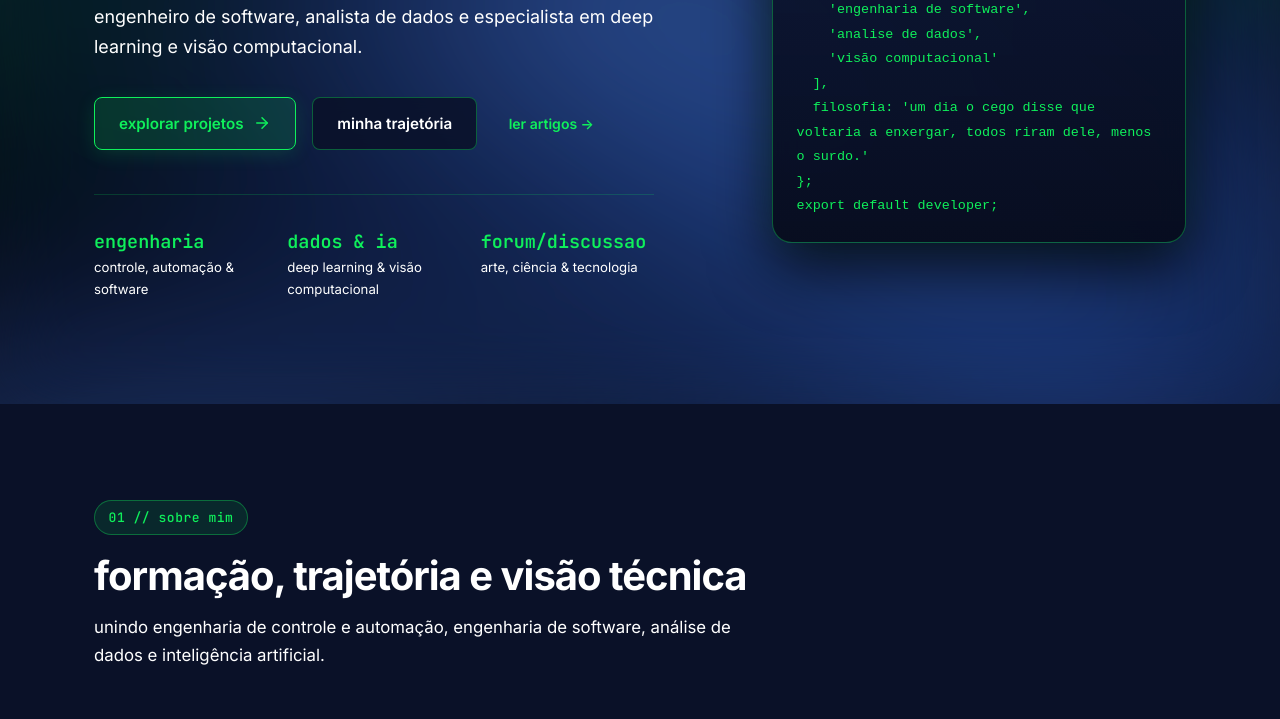
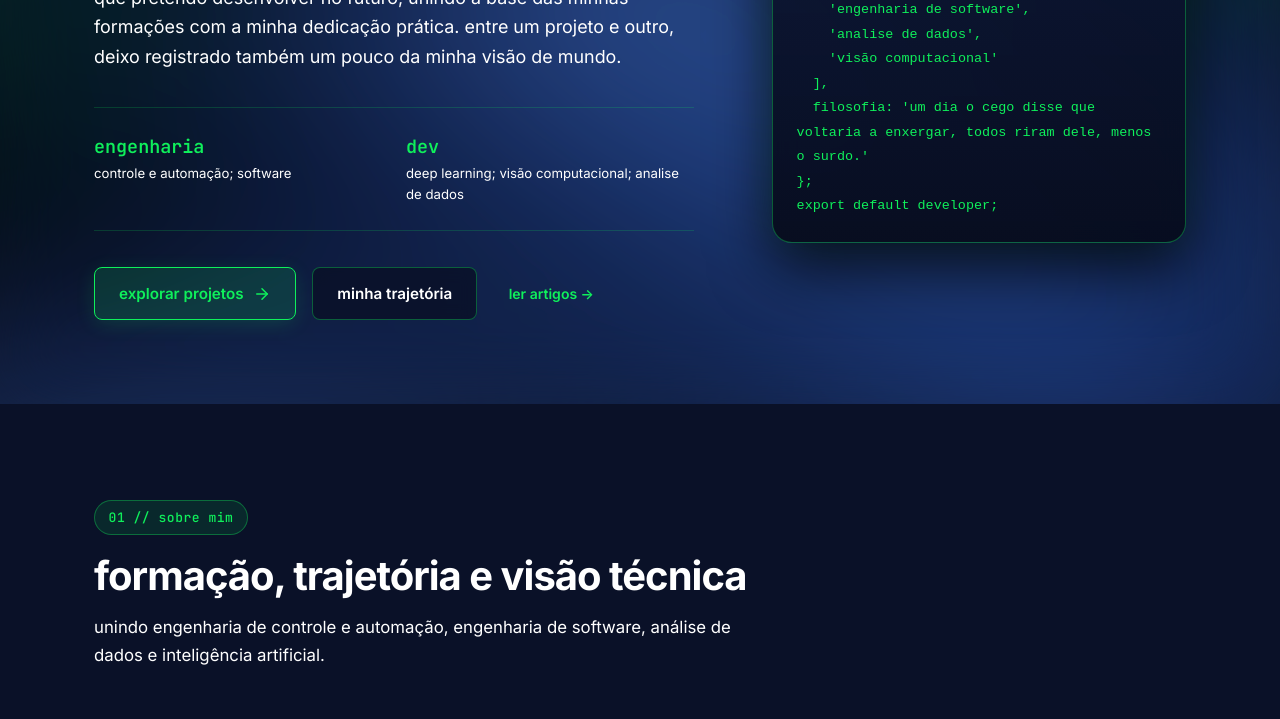
Before and after one commit to geovanikalil/geovanikalil-site, a plain HTML site: page index.html in a window 1280 px wide. Shown: the part 396-1115 px from the top of the page. Drawn offline with Linux system fonts and the light colour scheme.

Commit message:
atualiza textos e layout

```diff
--- a/assets/css/styles.css
+++ b/assets/css/styles.css
@@ -516,20 +516,21 @@ pre,
   color: var(--accent-terminal);
 }
 
+.hero-metrics {
+  display: grid;
+  grid-template-columns: repeat(2, minmax(0, 1fr));
+  gap: 1.5rem;
+  padding: 1.5rem 0;
+  margin-bottom: 2.25rem;
+  border-top: 1px solid var(--border-subtle);
+  border-bottom: 1px solid var(--border-subtle);
+  max-width: 600px;
+}
+
 .hero-actions {
   display: flex;
   flex-wrap: wrap;
   gap: 1rem;
-  margin-bottom: 2.75rem;
-}
-
-.hero-metrics {
-  display: grid;
-  grid-template-columns: repeat(3, minmax(0, 1fr));
-  gap: 1.25rem;
-  padding-top: 2rem;
-  border-top: 1px solid var(--border-subtle);
-  max-width: 560px;
 }
 
 .metric-value {
--- a/assets/js/data.js
+++ b/assets/js/data.js
@@ -8,7 +8,7 @@ window.SITE_DATA = {
     pt: {
       nav: {
         home: 'início',
-        about: 'sobre mim',
+        about: 'gk',
         projects: 'projetos',
         articles: 'artigos',
         contact: 'contato',
@@ -18,16 +18,14 @@ window.SITE_DATA = {
         status: 'disponível para novos projetos e colaborações técnicas',
         title: 'geovani kALiL // the wired',
         description:
-          'olá, eu sou <strong>Geovani Kalil</strong>. engenheiro de controle e automação, engenheiro de software, analista de dados e especialista em deep learning e visão computacional.',
+          'eu sou <strong>Geovani Kalil</strong>. reúno aqui os estudos, os projetos e as ideias que pretendo desenvolver no futuro, unindo a base das minhas formações com a minha dedicação prática. entre um projeto e outro, deixo registrado também um pouco da minha visão de mundo.',
         btnProjects: 'explorar projetos',
         btnAbout: 'minha trajetória',
         btnArticles: 'ler artigos →',
         metric1Value: 'engenharia',
-        metric1Label: 'controle, automação & software',
-        metric2Value: 'dados & ia',
-        metric2Label: 'deep learning & visão computacional',
-        metric3Value: 'forum/discussao',
-        metric3Label: 'arte, ciência & tecnologia',
+        metric1Label: 'controle e automação; software',
+        metric2Value: 'dev',
+        metric2Label: 'deep learning; visão computacional; analise de dados',
       },
       about: {
         eyebrow: '01 // sobre mim',
@@ -90,7 +88,7 @@ window.SITE_DATA = {
     en: {
       nav: {
         home: 'home',
-        about: 'about me',
+        about: 'gk',
         projects: 'projects',
         articles: 'articles',
         contact: 'contact',
@@ -100,16 +98,14 @@ window.SITE_DATA = {
         status: 'available for new projects and technical collaborations',
         title: 'geovani kALiL // the wired',
         description:
-          'hello, i am <strong>Geovani Kalil</strong>. control and automation engineer, software engineer, data analyst, and specialist in deep learning and computer vision.',
+          'i am <strong>Geovani Kalil</strong>. i gather here the studies, projects, and ideas i intend to develop in the future, combining the foundation of my academic backgrounds with my hands-on dedication. between one project and another, i also record a bit of my worldview.',
         btnProjects: 'explore projects',
         btnAbout: 'my journey',
         btnArticles: 'read articles →',
         metric1Value: 'engineering',
-        metric1Label: 'control, automation & software',
-        metric2Value: 'data & ai',
-        metric2Label: 'deep learning & computer vision',
-        metric3Value: 'forum/discussion',
-        metric3Label: 'art, science & technology',
+        metric1Label: 'control and automation; software',
+        metric2Value: 'dev',
+        metric2Label: 'deep learning; computer vision; data analysis',
       },
       about: {
         eyebrow: '01 // about me',
--- a/index.html
+++ b/index.html
@@ -43,7 +43,7 @@
       <div class="nav-right">
         <nav class="nav-links" id="nav-links" aria-label="navegação principal">
           <a href="#inicio" class="nav-link active" data-i18n="nav.home">início</a>
-          <a href="#sobre" class="nav-link" data-i18n="nav.about">sobre mim</a>
+          <a href="#sobre" class="nav-link" data-i18n="nav.about">gk</a>
           <a href="#projetos" class="nav-link" data-i18n="nav.projects">projetos</a>
           <a href="#artigos" class="nav-link" data-i18n="nav.articles">artigos</a>
           <a href="#contato" class="nav-link" data-i18n="nav.contact">contato</a>
@@ -82,8 +82,19 @@
           </h1>
 
           <p class="hero-description" data-i18n="hero.description">
-            olá, eu sou <strong>Geovani Kalil</strong>. engenheiro de controle e automação, engenheiro de software, analista de dados e especialista em deep learning e visão computacional.
+            eu sou <strong>Geovani Kalil</strong>. reúno aqui os estudos, os projetos e as ideias que pretendo desenvolver no futuro, unindo a base das minhas formações com a minha dedicação prática. entre um projeto e outro, deixo registrado também um pouco da minha visão de mundo.
           </p>
+
+          <div class="hero-metrics">
+            <div>
+              <div class="metric-value" data-i18n="hero.metric1Value">engenharia</div>
+              <div class="metric-label" data-i18n="hero.metric1Label">controle e automação; software</div>
+            </div>
+            <div>
+              <div class="metric-value" data-i18n="hero.metric2Value">dev</div>
+              <div class="metric-label" data-i18n="hero.metric2Label">deep learning; visão computacional; analise de dados</div>
+            </div>
+          </div>
 
           <div class="hero-actions">
             <a href="#projetos" class="btn btn-primary">
@@ -95,21 +106,6 @@
             </a>
             <a href="#sobre" class="btn btn-secondary" data-i18n="hero.btnAbout">minha trajetória</a>
             <a href="#artigos" class="btn btn-ghost" data-i18n="hero.btnArticles">ler artigos →</a>
-          </div>
-
-          <div class="hero-metrics">
-            <div>
-              <div class="metric-value" data-i18n="hero.metric1Value">engenharia</div>
-              <div class="metric-label" data-i18n="hero.metric1Label">controle, automação & software</div>
-            </div>
-            <div>
-              <div class="metric-value" data-i18n="hero.metric2Value">dados & ia</div>
-              <div class="metric-label" data-i18n="hero.metric2Label">deep learning & visão computacional</div>
-            </div>
-            <div>
-              <div class="metric-value" data-i18n="hero.metric3Value">forum/discussao</div>
-              <div class="metric-label" data-i18n="hero.metric3Label">arte, ciência & tecnologia</div>
-            </div>
           </div>
         </div>
 
```
